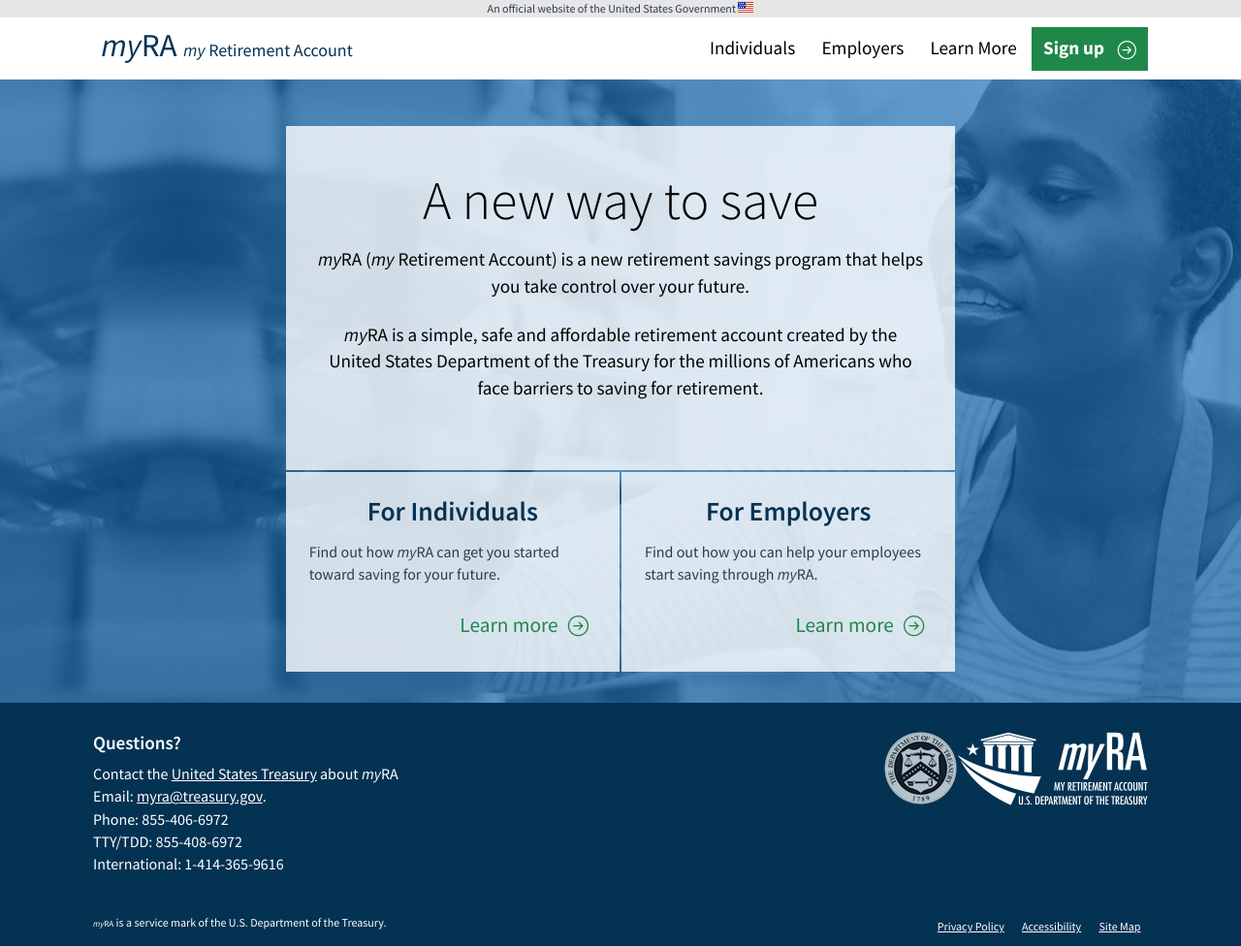
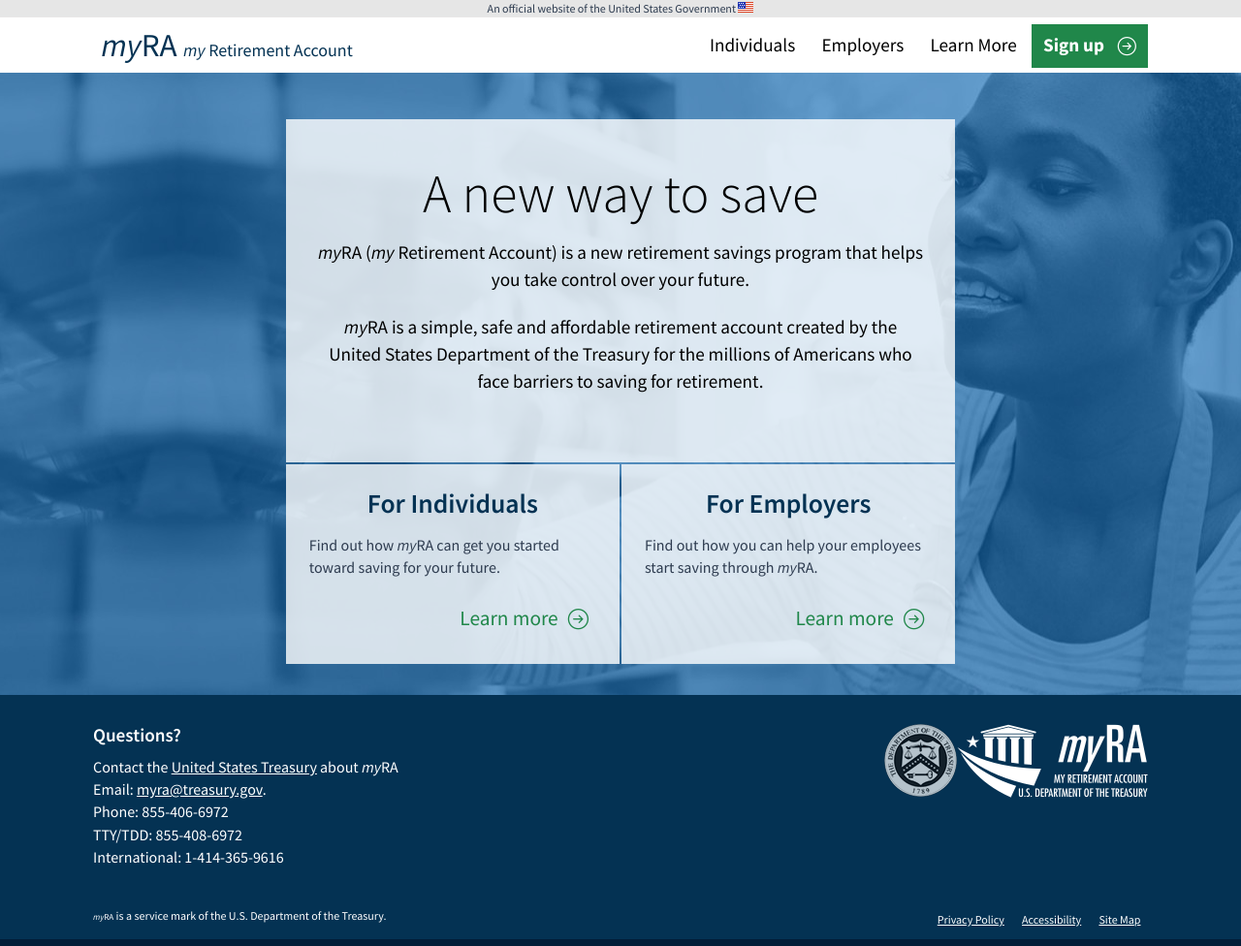
Before and after one commit to 18F/myra, a Jekyll site: the page built from index.html, in a window 1280 px wide. Shown: the whole page at 97% size. Built offline with Jekyll 4.4.1, drawn with Linux system fonts in a browser that asks for light colours.

Commit message:
Tweaking padding

```diff
--- a/static/_sass/components/_header.scss
+++ b/static/_sass/components/_header.scss
@@ -121,7 +121,7 @@
     @include transition(background-color .1s);
     color: #000;
     display: block;
-    padding: em(15) em(10);
+    padding: em(12) em(10);
 
     @include media($tiny-down) {
       font-size: .875em;
```
